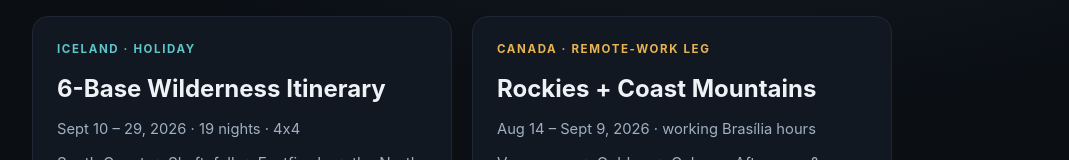
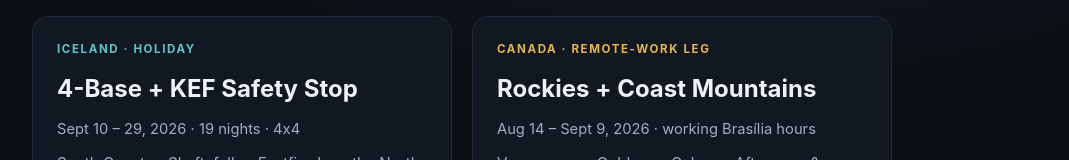
Before and after one commit to jwehrmann/holiday-plan, a plain HTML site: page index.html in a window 1280 px wide. Shown: the part 175-335 px from the top of the page, without its empty margins (178-1247 px from the left). Drawn offline with Linux system fonts and the light colour scheme.

Commit message:
Fix landing page Iceland base label

```diff
--- a/index.html
+++ b/index.html
@@ -40,7 +40,7 @@
   <div class="grid">
     <div class="card ice">
       <span class="tag">Iceland · Holiday</span>
-      <h2>6-Base Wilderness Itinerary</h2>
+      <h2>4-Base + KEF Safety Stop</h2>
       <span class="dates">Sept 10 – 29, 2026 · 19 nights · 4x4</span>
       <p class="desc">South Coast → Skaftafell → Eastfjords → the North → Westfjords → KEF. Hard trails, empty fjords, aurora, a Sony a7RV.</p>
       <div class="btns">
```
